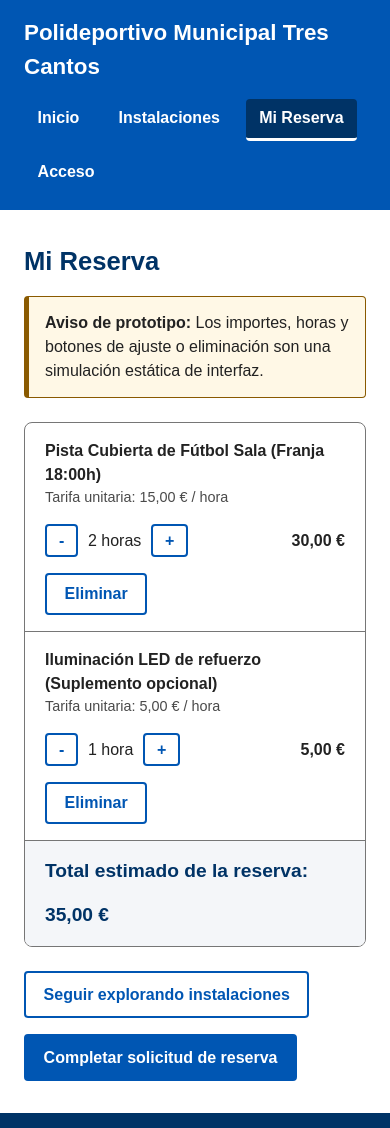
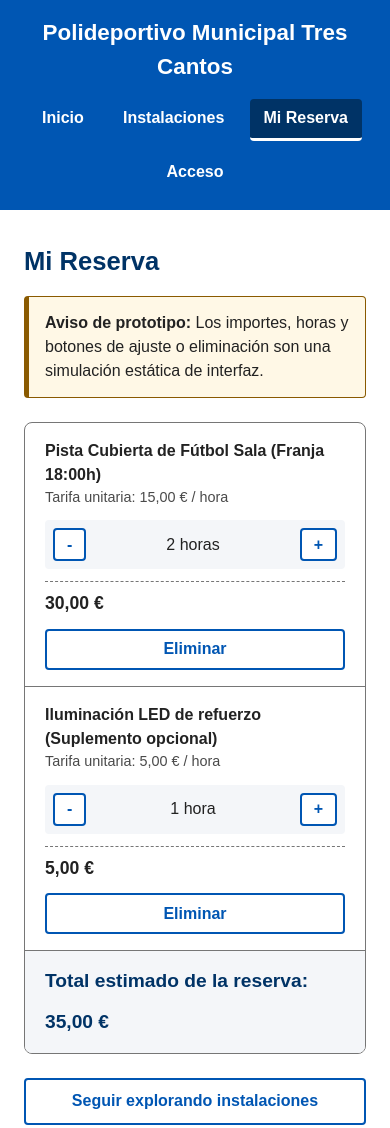
Before and after one commit to cosmin15azs-sys/AC2.1, a plain HTML site: page carrito.html in a window 390 px wide. Shown: the top 1128 px of the page. Drawn offline with Linux system fonts and the light colour scheme.

Commit message:
UD2.7 - Diseño adaptable I - Ejercicio 2
EJERCICIO 2
Añade un punto de ruptura útil:
• Elige una página de tu proyecto en la que la distribución empiece a fallar al reducir la ventana.
• Añade una media query que cambie esa distribución sin ocultar contenido o funciones importantes.
• Prueba el resultado en un ancho mayor y en uno menor que el punto de ruptura
• Guarda los cambios en el repositorio con un commit descriptivo y súbelo a GitHub al final de la clase

```diff
--- a/css/estilos.css
+++ b/css/estilos.css
@@ -542,3 +542,52 @@ footer {
 footer p {
     margin-bottom: 0;
 }
+
+/* ==========================================================================
+   Punto de ruptura útil para pantallas pequeñas / móvil (<= 600px)
+   ========================================================================== */
+@media (max-width: 600px) {
+    /* Cabecera apilada y centrada */
+    .contenedor-cabecera {
+        flex-direction: column;
+        text-align: center;
+    }
+
+    nav ul {
+        justify-content: center;
+    }
+
+    /* Reorganización de filas en carrito.html para evitar apretones */
+    .fila-carrito {
+        flex-direction: column;
+        align-items: stretch;
+        gap: 0.75rem;
+    }
+
+    .info-item {
+        flex: auto;
+    }
+
+    .controles-cantidad {
+        justify-content: space-between;
+        background-color: var(--color-secundario);
+        padding: 0.5rem;
+        border-radius: 4px;
+    }
+
+    .subtotal {
+        text-align: left;
+        font-size: 1.1rem;
+        border-top: 1px dashed var(--color-borde);
+        padding-top: 0.5rem;
+    }
+
+    /* Botones de acción a ancho completo para uso táctil */
+    .acciones-carrito {
+        flex-direction: column;
+    }
+
+    .acciones-carrito .btn {
+        width: 100%;
+    }
+}
```
